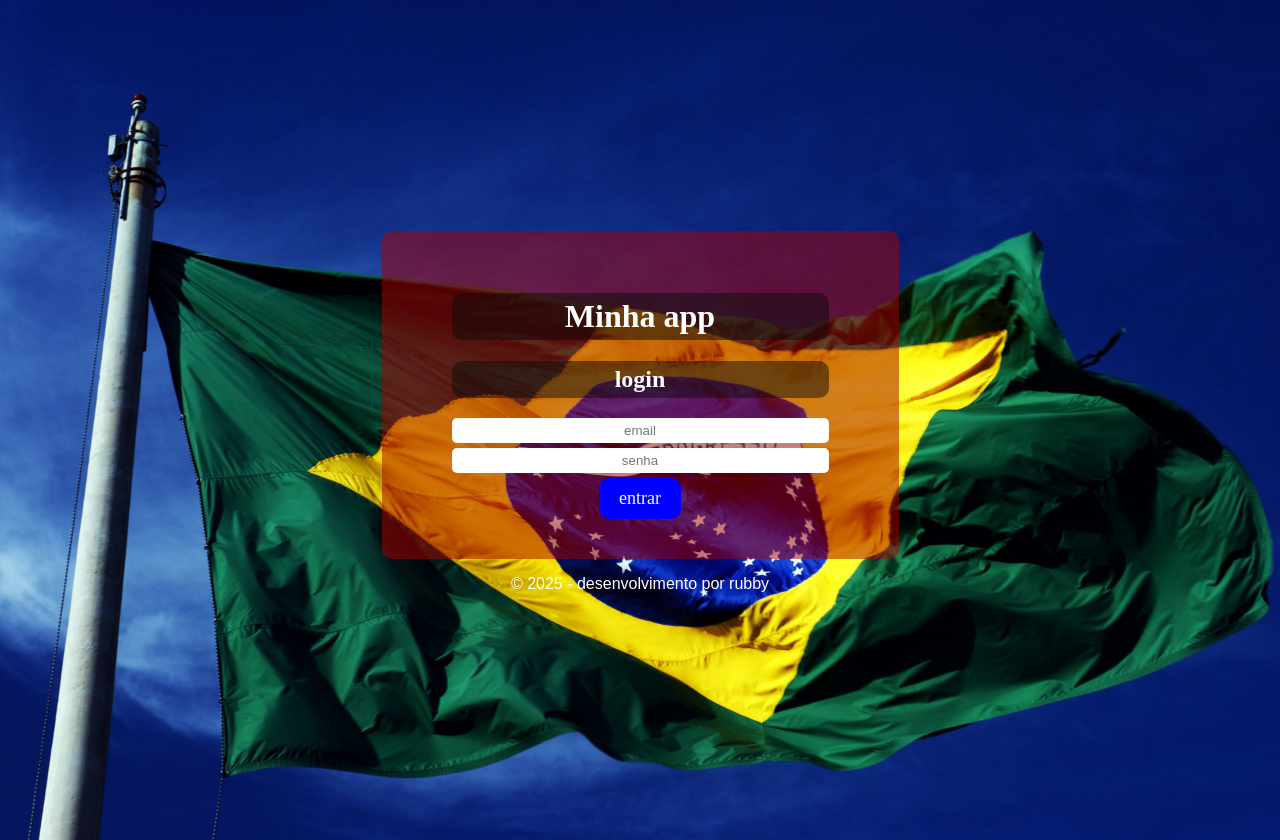
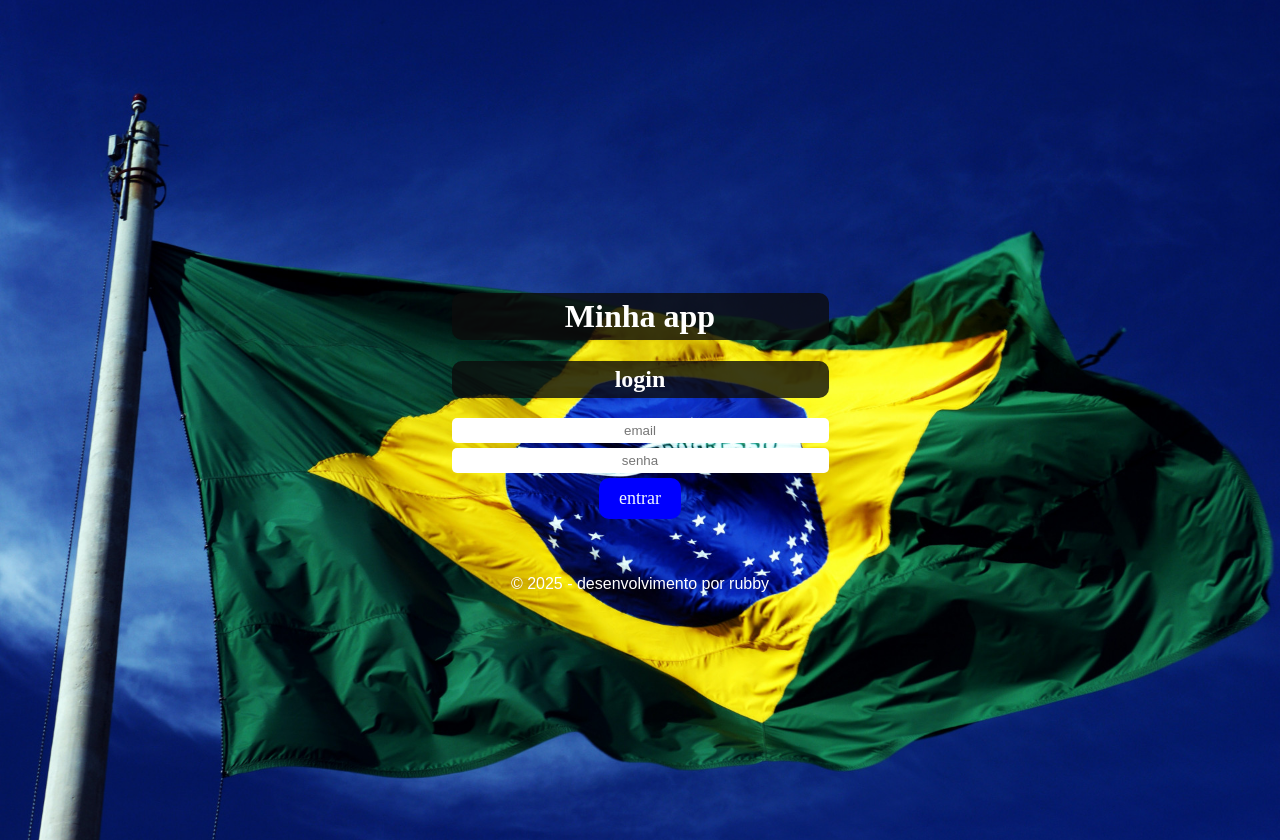
Before and after one commit to Rubby2147/proj_bi, a plain HTML site: page front/login.html in a window 1280 px wide. Drawn offline with Linux system fonts and the light colour scheme.

Commit message:
Add files via upload

```diff
--- a/css/csscad.css
+++ b/css/csscad.css
@@ -10,6 +10,7 @@ body {
     margin: 20px;
     background-color: #ffffff;
     background: url(/img/bandeira.jpg)  no-repeat center center/cover;
+    height: 1000px;
 }
 
 
@@ -40,14 +41,13 @@ button:hover{
 }
 
 .registerSection{
-    background-color: rgb(170, 1, 1, 0.5);
     padding: 30px 70px;
     border-radius: 10px;
 }
 
 h2{
     color: aliceblue;
-    background-color: rgb(0, 0, 0, 0.5);
+    background-color: rgb(0, 0, 0, 0.6);
     border-radius: 10px;
     margin: 7px;
 }
--- a/css/login.css
+++ b/css/login.css
@@ -14,7 +14,6 @@ body {
 .conteiner {
     text-align: center;
     font-family: 'Times New Roman', Times, serif;
-    background-color: rgb(170, 1, 1, 0.5);
     padding: 40px 70px;
     border-radius: 10px;
 }
@@ -48,13 +47,13 @@ input{
 
 h1{
     color: #ffffff;
-    background-color: rgb(12, 12, 12,0.5);
+    background-color: rgb(12, 12, 12,0.8);
     padding: 5px ;
     border-radius: 10px ;
 }
 h2{
     color: #ffffff;
-    background-color: rgb(12, 12, 12,0.5);
+    background-color: rgb(12, 12, 12,0.8);
     border-radius: 10px;
     padding: 5px;
 }
```
